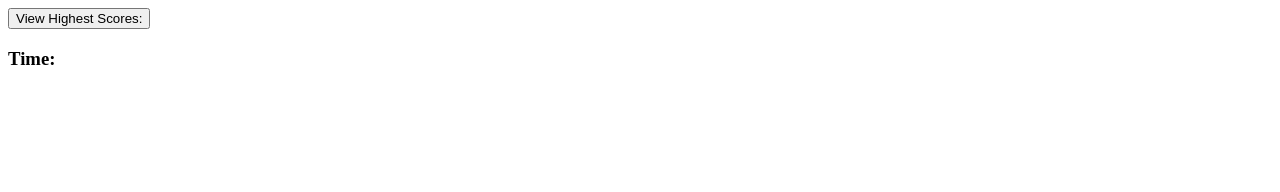
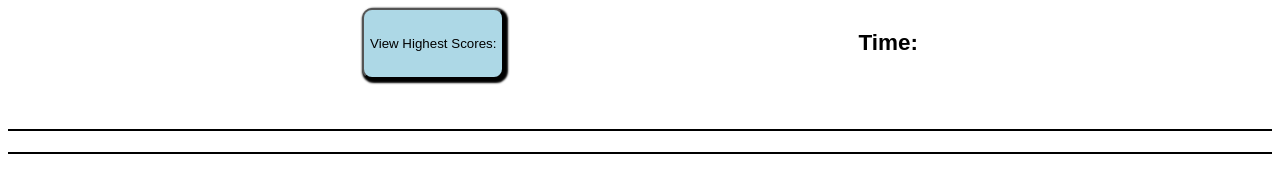
Before and after one commit to musaomark01/Timed-quize, a plain HTML site: page index.html in a window 1280 px wide. Drawn offline with Linux system fonts and the light colour scheme.

Commit message:
finished css

```diff
--- a/style.css
+++ b/style.css
@@ -0,0 +1,26 @@
+* {
+    font-family: sans-serif;
+}
+header {
+    display: flex;
+    flex-wrap: wrap;
+    justify-content: space-evenly;
+    font-size: larger;
+    margin-bottom: 50px;
+}
+header button {
+    text-decoration: none;
+    background-color: lightblue;
+    border-radius: 10px ;
+    box-shadow: 2px 2px 2px 2px;
+}
+main {
+    border-top: 2px solid black;
+    border-bottom: 2px solid black;
+}
+@media screen and  (max-width: 524px){
+    body {
+        font-size: larger;
+    }
+
+}
```
Also changed, not shown: index.html (+0 -1 lines).
